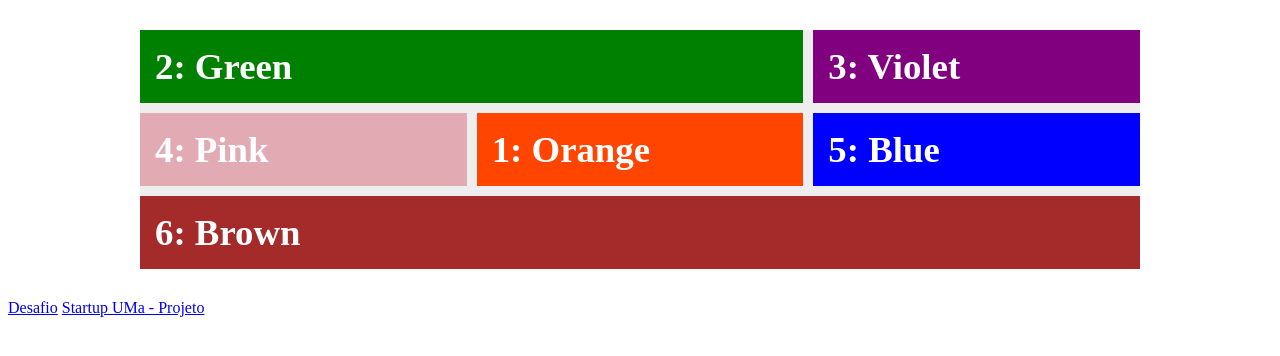
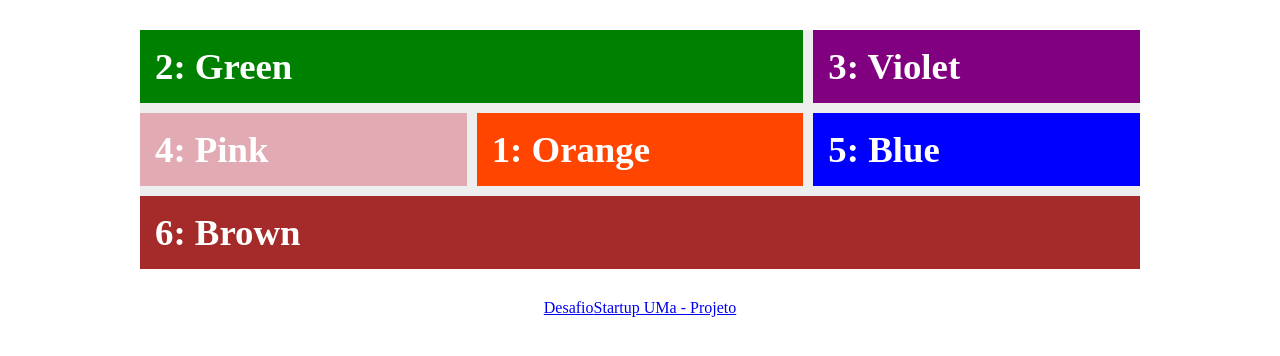
Before and after one commit to joaodiniz99/ficha07a, a plain HTML site: page index.html in a window 1280 px wide. Drawn offline with Linux system fonts and the light colour scheme.

Commit message:
adicionado estilo

```diff
--- a/index.html
+++ b/index.html
@@ -58,7 +58,9 @@
       <div class="item item--5">5: Blue</div>
       <div class="item item--6">6: Brown</div>
     </div>
-    <a href="desafio.html">Desafio</a>
-    <a href="startup.html">Startup UMa - Projeto</a>
+    <div style="display: flex; justify-content: center; align-items: center;">
+      <a href="desafio.html">Desafio</a>
+      <a href="startup.html">Startup UMa - Projeto</a>
+    </div>
   </body>
 </html>
```
